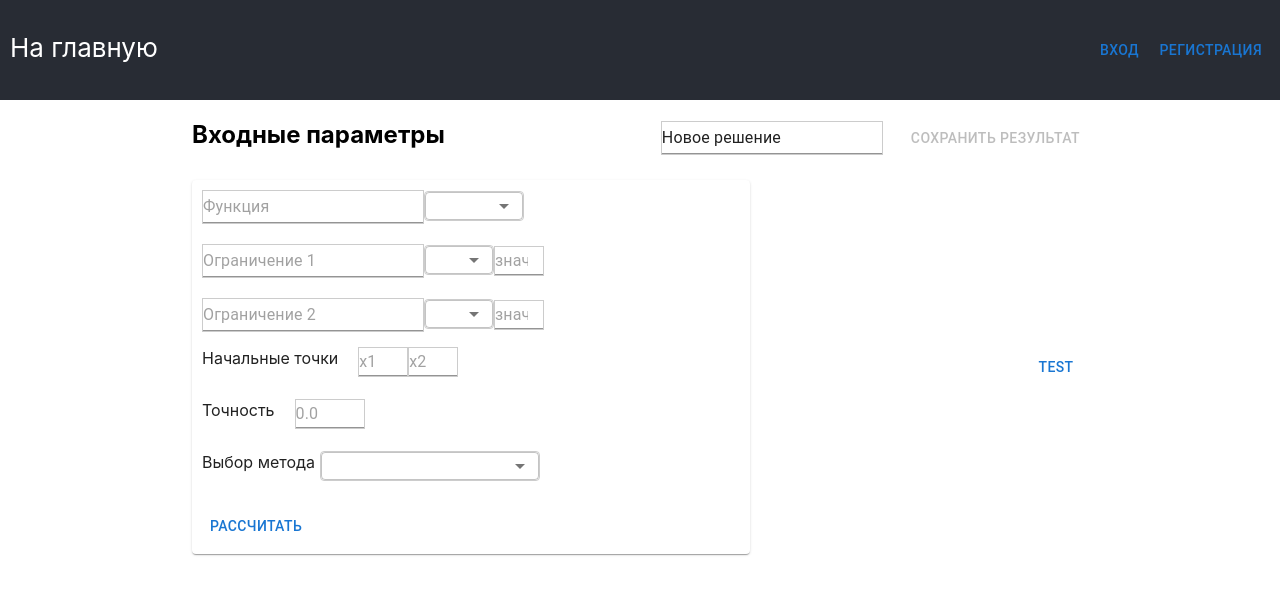
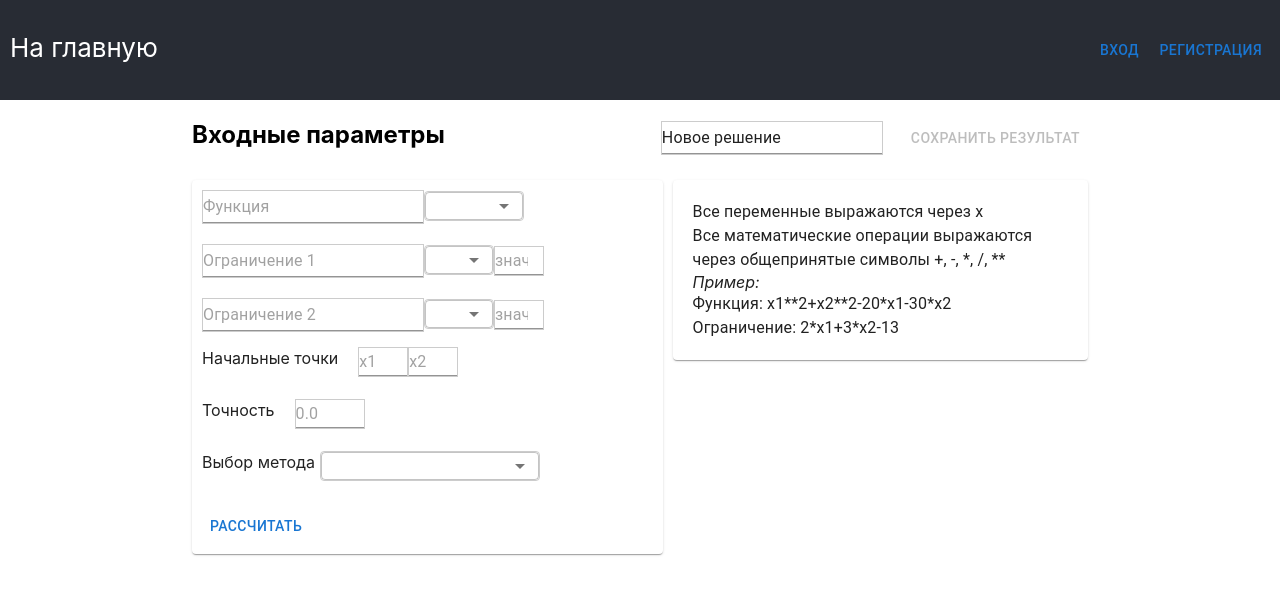
Before and after one commit to Sashaio21/penalty_factor_client, a React (Create React App) app: page /solution/newSolution in a window 1280 px wide. Shown: the top 594 px of the page. Built offline with nearby package versions, Linux system fonts and the light colour scheme.

Commit message:
update Solution.js

```diff
--- a/src/components/FormSolution.js
+++ b/src/components/FormSolution.js
@@ -107,6 +107,7 @@ export const FormSolution = ({sol , setDataSolutions,solRepare, setSolRepare,inp
               <MenuItem value="min">min</MenuItem>
             </Select>
           </div>
+
           <br/>
           <Input
             placeholder='Ограничение 1'
--- a/src/pages/Solution.js
+++ b/src/pages/Solution.js
@@ -233,7 +233,21 @@ function Solution() {
         {visibleForm || inputSolution!="" ? (
           <FormSolution setOpenModal={setOpenModal} setDataSolutions={setDataSolutions} solRepare={solRepare} setSolRepare={setSolRepare} sol={sol} inputSolution={inputSolution} setSolution={setSol} setInputSolution={setInputSolution}></FormSolution>
         ): <></>}
-        <Button onClick={()=>console.log(dataSolutions.length)}>test</Button>
+        <Card style={{width:"50%", marginLeft:"10px", height:"100%", padding:"20px"}}>
+          <Typography>
+            Все переменные выражаются через x
+          </Typography>
+          <Typography>
+            Все математические операции выражаются через общепринятые символы +, -, *, /, **
+          </Typography>
+          <i>Пример:</i>
+          <Typography>
+            Функция: x1**2+x2**2-20*x1-30*x2
+          </Typography>
+          <Typography>
+            Ограничение: 2*x1+3*x2-13
+          </Typography>
+        </Card>
       </div>
       <div style={{display: "flex", flexDirection:"row", width: "100%", justifyContent:"space-between"}}>
         {sol?(<MainResult setOpenModal={setOpenModal} solutionData={sol}></MainResult>):<></>}
```
